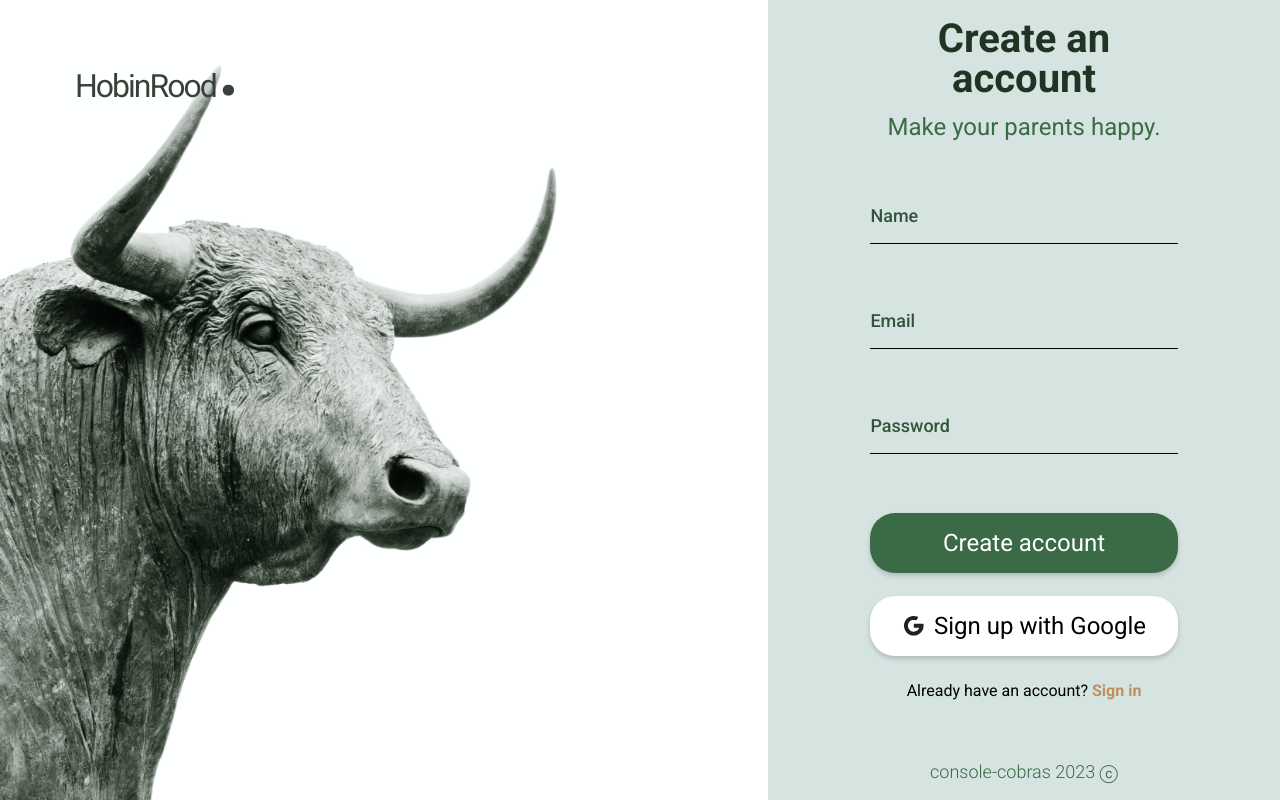
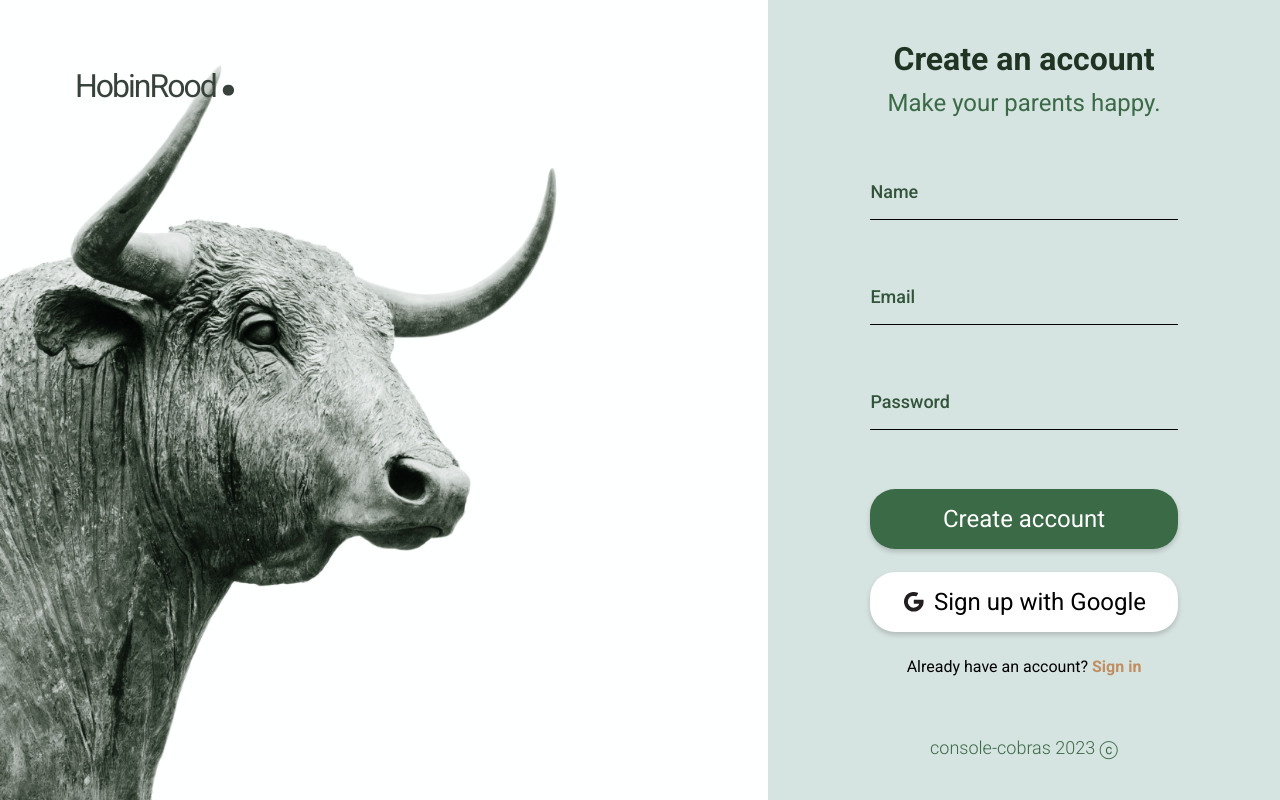
Before and after one commit to 1-Dont-Know/Not-Robin-Hood, a React (Create React App) app: page /signup in a window 1280 px wide. Built offline with nearby package versions, Linux system fonts and the light colour scheme.

Commit message:
add fix title size on signup and google btn

```diff
--- a/src/components/UI/Button/Button.module.scss
+++ b/src/components/UI/Button/Button.module.scss
@@ -65,6 +65,9 @@
   border-radius: 25px;
   transition: 0.3s ease-in-out;
   margin: 0.7rem 0rem;
+  @include mixins.breakpoint-down(large) {
+    font-size: 1.2rem;
+  }
   img {
     max-width: 1.5rem;
     max-height: 1.5rem;
--- a/src/components/pages/Signup/Signup.module.scss
+++ b/src/components/pages/Signup/Signup.module.scss
@@ -121,10 +121,10 @@
     font-weight: variables.$font-bold;
     color: #203424;
     @include mixins.breakpoint-down(xlarge) {
-      font-size: 2.5rem;
+      font-size: 2rem;
     }
     @include mixins.breakpoint-down(large) {
-      font-size: 2rem;
+      font-size: 1.8rem;
     }
   }
   h3 {
```
